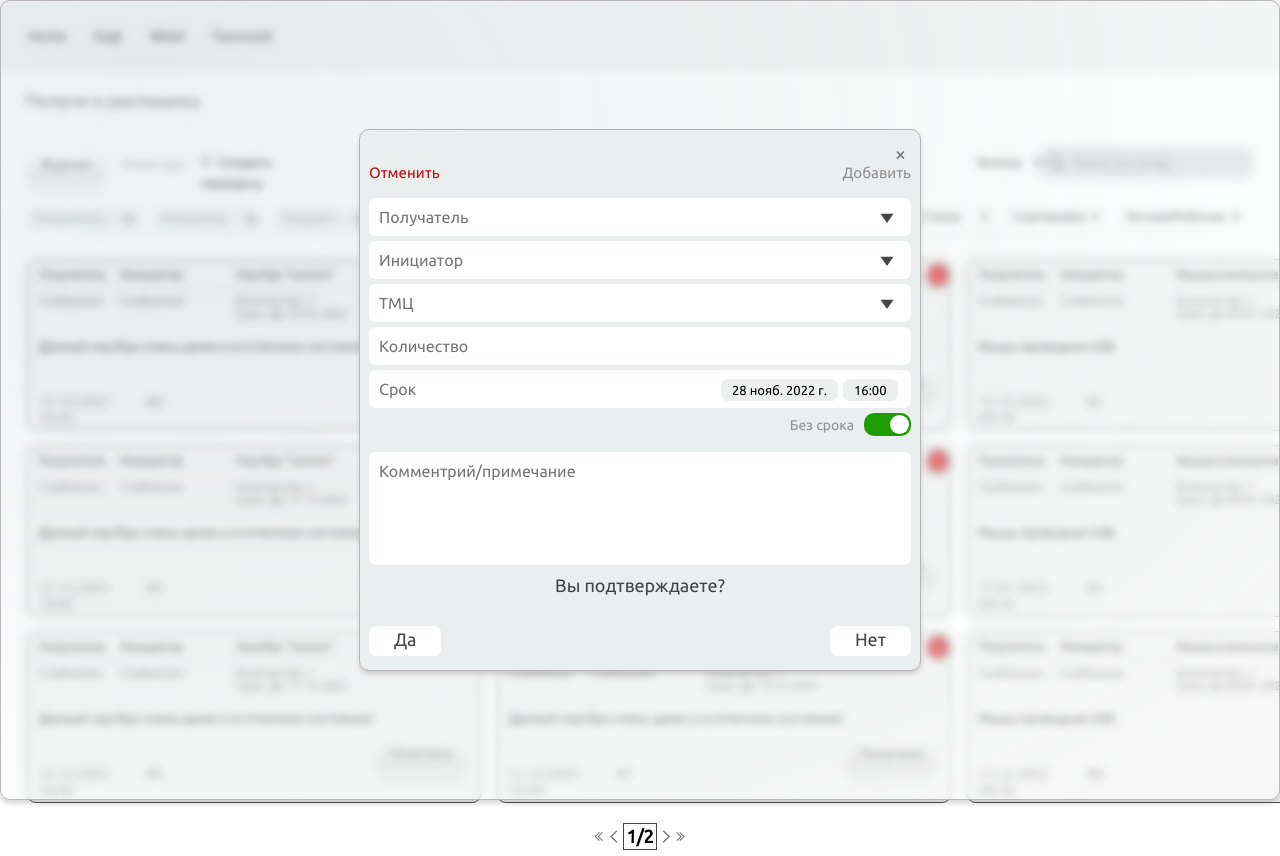
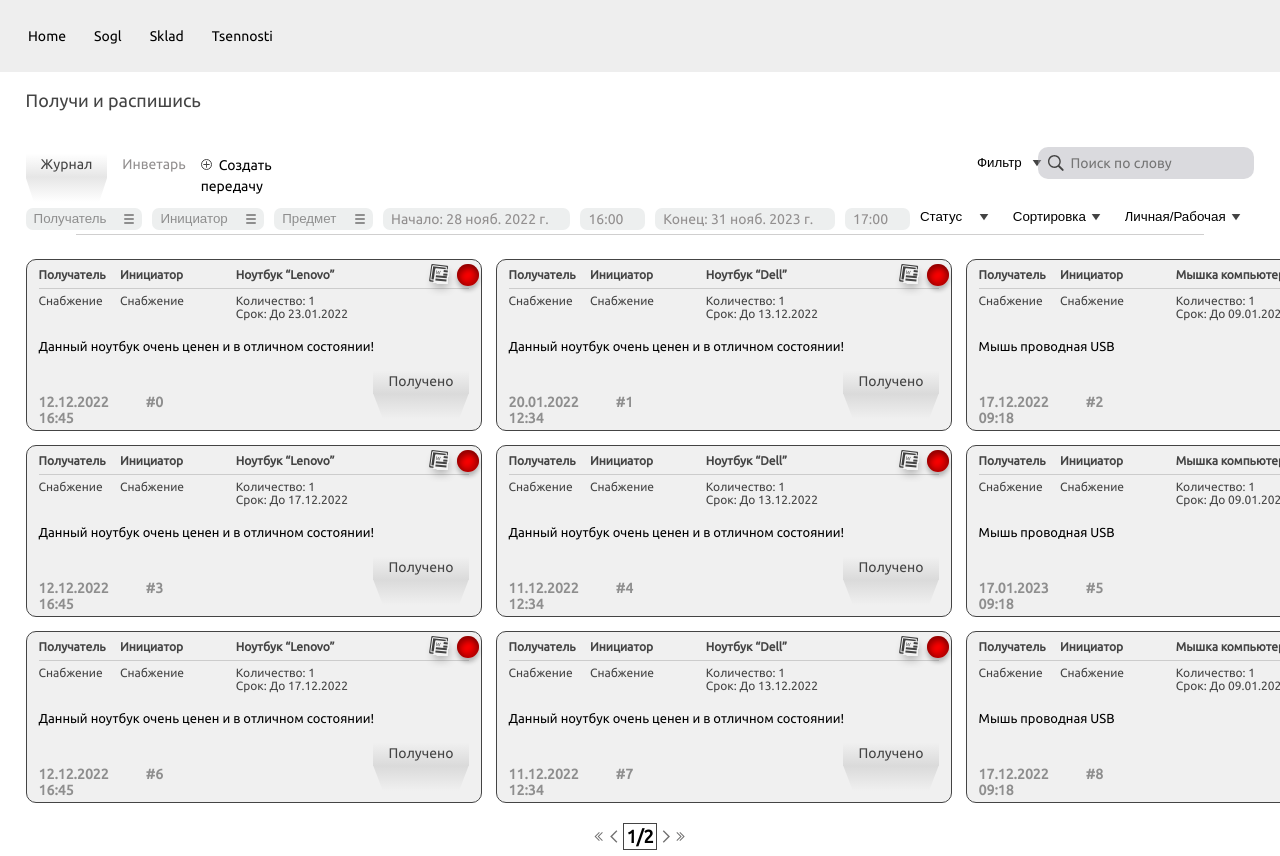
Before and after one commit to maxkuku/onspir, a React (Create React App) app in the folder sogl_react/sogl_app/: page /tsennosti in a window 1280 px wide. Shown: the top 856 px of the page. Built offline with nearby package versions, Linux system fonts and the light colour scheme.

Commit message:
Попап открывается
Открывается

```diff
--- a/sogl_react/sogl_app/src/Tsennosti/InputPopup/InputPopup.css
+++ b/sogl_react/sogl_app/src/Tsennosti/InputPopup/InputPopup.css
@@ -6,11 +6,8 @@
   height: 100%;
   background-color: #B8B6B6;
   background: radial-gradient(114.38% 114.38% at 11.18% 14.38%, rgba(217, 226, 227, 0.44) 0%, rgba(255, 255, 255, 0.51) 100%);
-  border: 0.2px solid #B8B6B6;
-  box-shadow: 0px 4px 4px rgba(121, 112, 112, 0.25);
   -webkit-backdrop-filter: blur(4.5px);
           backdrop-filter: blur(4.5px);
-  border-radius: 10px;
 }
 .inputPopupWrapper .inputPopup {
   position: absolute;
@@ -25,14 +22,19 @@
   border-radius: 10px;
   padding: 14px 9px;
 }
+.inputPopupWrapper .inputPopup .close-icon {
+  color: #444;
+  font-size: 40px;
+}
 .inputPopupWrapper .inputPopup .popupClose {
   display: block;
-  left: 97%;
+  left: 96%;
   position: relative;
   color: #757575;
   font-size: 20px;
   line-height: 20px;
   cursor: pointer;
+  width: 24px;
 }
 .inputPopupWrapper .inputPopup .add_remove_wrap {
   display: grid;
--- a/sogl_react/sogl_app/src/Tsennosti/InputPopup/InputPopup.jsx
+++ b/sogl_react/sogl_app/src/Tsennosti/InputPopup/InputPopup.jsx
@@ -4,14 +4,14 @@ import './InputPopup.css';
 
 
 
-export const InputPopup = (open) => {
+export const InputPopup = () => {
 
 
 
 
     return (
 
-        <div style={{ open }}>
+        <div>
 
 
             <div className="add_remove_wrap">
--- a/sogl_react/sogl_app/src/Tsennosti/InputPopup/InputPopup.scss
+++ b/sogl_react/sogl_app/src/Tsennosti/InputPopup/InputPopup.scss
@@ -7,10 +7,7 @@
     height: 100%;
     background-color: #B8B6B6;
     background: radial-gradient(114.38% 114.38% at 11.18% 14.38%, rgba(217, 226, 227, 0.44) 0%, rgba(255, 255, 255, 0.51) 100%);
-    border: 0.2px solid #B8B6B6;
-    box-shadow: 0px 4px 4px rgba(121, 112, 112, 0.25);
     backdrop-filter: blur(4.5px);
-    border-radius: 10px;
 
     .inputPopup {
         position: absolute;
@@ -25,14 +22,20 @@
         border-radius: 10px;
         padding: 14px 9px;
 
+        .close-icon {
+            color: #444;
+            font-size: 40px;
+        }
+
         .popupClose {
             display: block;
-            left: 97%;
+            left: 96%;
             position: relative;
             color: #757575;
             font-size: 20px;
             line-height: 20px;
             cursor: pointer;
+            width: 24px;
         }
 
         .add_remove_wrap {
--- a/sogl_react/sogl_app/src/Tsennosti/Tsennosti.css
+++ b/sogl_react/sogl_app/src/Tsennosti/Tsennosti.css
@@ -51,15 +51,15 @@
 .tsen_wrapper .tsen_wrapper__submenu .sub-plain-button.with-image img {
   margin-right: 7px;
 }
-.tsen_wrapper .tsen_wrapper__submenu .create {
-  padding-top: 8px;
-  cursor: pointer;
-}
 .tsen_wrapper .tsen_wrapper__submenu .sub-plain-button.with-image-menu {
   padding-top: 10px;
 }
 .tsen_wrapper .tsen_wrapper__submenu .sub-plain-button.with-image-menu img {
   margin-right: 7px;
+}
+.tsen_wrapper .tsen_wrapper__submenu .sub-plain-button.with-image.create {
+  padding-top: 8px;
+  cursor: pointer;
 }
 .tsen_wrapper .tsen_wrapper__submenu .tsen_wrapper__submenu-search .hidet {
   background: rgba(164, 164, 172, 0.4) url(../magnifyingglass.svg) no-repeat 10px center/16px 16px;
--- a/sogl_react/sogl_app/src/Tsennosti/Tsennosti.jsx
+++ b/sogl_react/sogl_app/src/Tsennosti/Tsennosti.jsx
@@ -17,7 +17,7 @@ export const Tsennosti = () => {
     const itemsOnPage = 9;
     const [allPages, setAllPages] = useState(1);
     const [pages, setPages] = useState(1);
-    const [open, setOpen] = useState("display: none");
+    const [open, setOpen] = useState(false);
 
 
     const calcPagesRange = (tsen, pages, itemsOnPage) => {
@@ -75,7 +75,7 @@ export const Tsennosti = () => {
                     <div className="sub-nav-item">Инветарь</div>
                     <div className="sub-gradient-shadow"></div>
                 </NavLink>
-                <div className="sub-plain-button with-image create" onClick={() => setOpen("display: block")}><img src={'./img/tsen_plus.svg'} alt="Создать"/>Создать передачу</div>
+                <div className="sub-plain-button with-image create" onClick={() => setOpen(true)}><img src={'./img/tsen_plus.svg'} alt="Создать"/>Создать передачу</div>
                 <div></div>
                 <div className="sub-plain-button with-image">
                     <select name="filter" className="nonappear" id="filter_option">
@@ -184,10 +184,10 @@ export const Tsennosti = () => {
         </div>
 
 
-        <div className="inputPopupWrapper" style={{ open }}>
+        <div className="inputPopupWrapper" style={ open ? { 'display': 'block' } : { 'display':'none' } }>
             <div className="inputPopup">
                 <div className="popupClose">
-                    <span className="close-icon" onClick={() => setOpen("display: none")}>&times;</span>
+                    <span className="close-icon" onClick={() => setOpen(() => false)}>&times;</span>
                 </div>
 
                 <InputPopup />
--- a/sogl_react/sogl_app/src/Tsennosti/Tsennosti.scss
+++ b/sogl_react/sogl_app/src/Tsennosti/Tsennosti.scss
@@ -56,16 +56,16 @@
                 margin-right: 7px;
             }
         }
-        .create {
-            padding-top: 8px;
-            cursor: pointer;
-        }
         .sub-plain-button.with-image-menu {
             padding-top: 10px;
 
             img {
                 margin-right: 7px;
             }
+        }
+        .sub-plain-button.with-image.create {
+            padding-top: 8px;
+            cursor: pointer;
         }
         .tsen_wrapper__submenu-search {
             .hidet {
```
Also changed, not shown: 2 other files (tests, documents, lock files or other folders).
